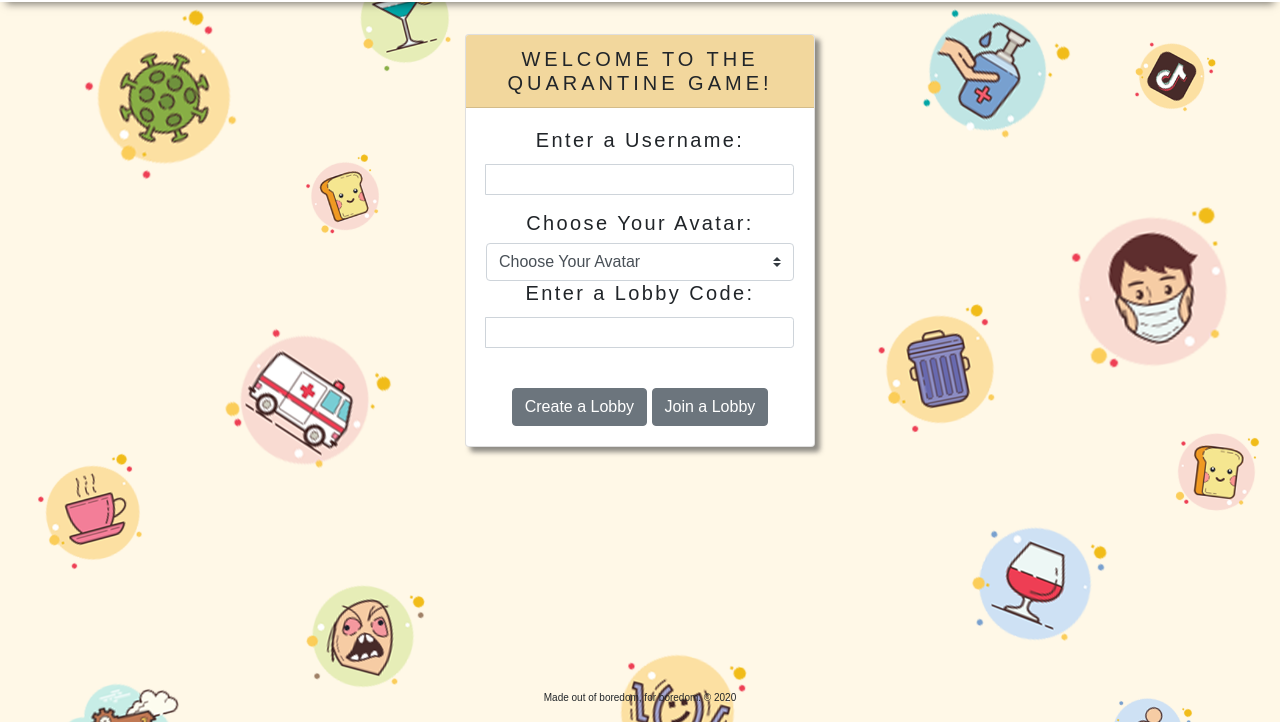
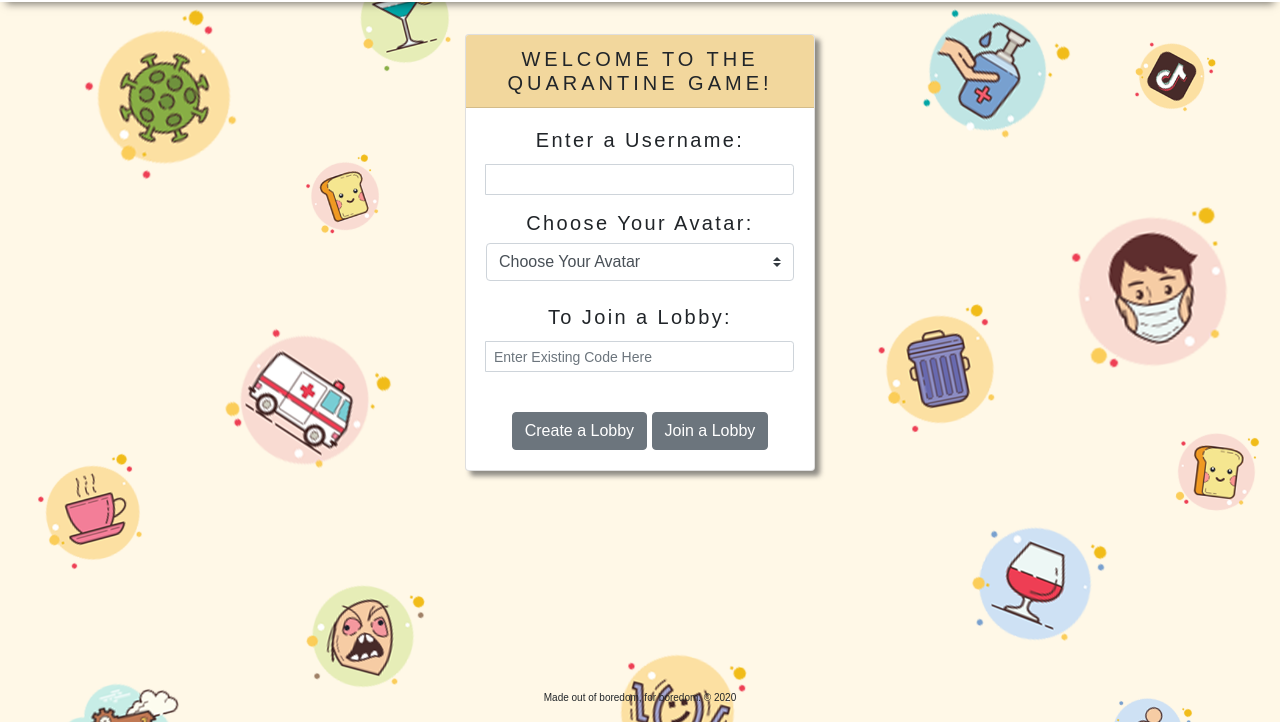
Before and after one commit to ttngu/QuarantineGame, a website: page public/index.html in a window 1280 px wide. Shown: the part 78-800 px from the top of the page. Drawn offline with nearby package versions, Linux system fonts and the light colour scheme.

Commit message:
updated wording and placeholder for joining a lobby

```diff
--- a/config/config.json
+++ b/config/config.json
@@ -1,7 +1,7 @@
 {
   "development": {
     "username": "root",
-    "password": "securepass12!",
+    "password": "harrypotter",
     "database": "covid",
     "host": "127.0.0.1",
     "dialect": "mysql"
--- a/public/index.html
+++ b/public/index.html
@@ -80,8 +80,8 @@
                   <option value="Wine">Wine o'Clock</option>
                 </select>
               </div>
-
-              <h5 class="card-title">Enter a Lobby Code:</h5>
+              <br>
+              <h5 class="card-title">To Join a Lobby:</h5>
 
               <!-- Input box for lobby code -->
               <div class="input-group input-group-sm mb-3">
@@ -89,7 +89,7 @@
 
 
                 </div>
-                <input type="text" id="lobby" class="form-control" aria-label="Sizing example input" aria-describedby="inputGroup-sizing-sm">
+                <input type="text" id="lobby" class="form-control" placeholder="Enter Existing Code Here" aria-label="Sizing example input" aria-describedby="inputGroup-sizing-sm">
               </div>
 
               <!-- Create 2 buttons -->
```
